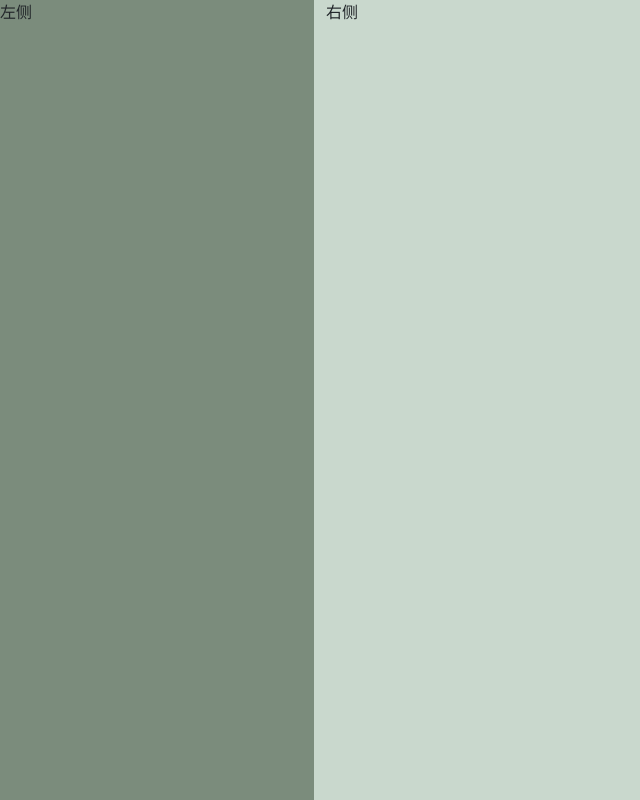
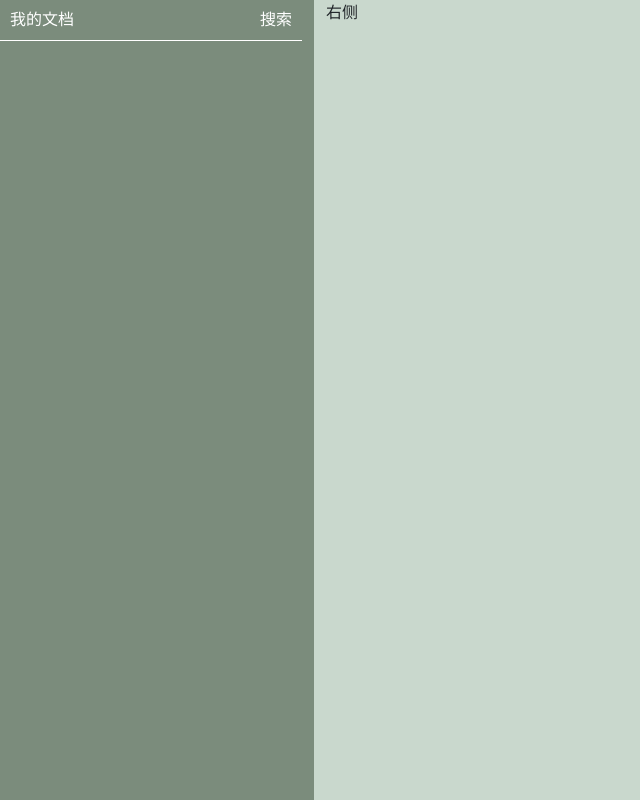
Before and after one commit to hzc168/react-electron-markdown, a React (Create React App) app: page / in a window 1280 px wide. Shown: the whole page, without its empty margins (0-640 px from the left). Built offline with nearby package versions, Linux system fonts and the light colour scheme.

Commit message:
添加SearchFile组件

```diff
--- a/src/App.js
+++ b/src/App.js
@@ -1,6 +1,7 @@
 import React from 'react'
 import styled from 'styled-components'
 import 'bootstrap/dist/css/bootstrap.min.css'
+import SearchFile from './components/SearchFile'
 
 // 自定义左侧容器
 let LeftDiv = styled.div.attrs({
@@ -23,7 +24,12 @@ function App() {
     return (
         <div className="App container-fluid px-0">
             <div className="row no-gutters">
-                <LeftDiv>左侧</LeftDiv>
+                <LeftDiv>
+                    <SearchFile
+                        title="我的文档"
+                        onSearch={(value) => {console.log(value)}}
+                    ></SearchFile>
+                </LeftDiv>
                 <RightDiv>右侧</RightDiv>
             </div>
         </div>
--- a/src/components/SearchFile.js
+++ b/src/components/SearchFile.js
@@ -1,17 +1,79 @@
-import React, { Fragment, useState } from 'react'
+import React, { Fragment, useState, useEffect, useRef } from 'react'
+import styled from 'styled-components'
 
-const SearchFile = ({title, onSearch}) => {
-    const {searchActive, setSearchActive} = useState(false)
+// 自定义搜索区域的 div
+let SearchDiv = styled.div.attrs({
+    className: 'd-flex align-items-center justify-content-between'
+})`
+    border-bottom: 1px solid #fff;
+    span {
+        color: #fff;
+        padding: 0 10px;
+        font: normal 16px/40px '微软雅黑'
+    }
+    input {
+        border: none;
+        border-radius: 4px;
+        margin-left: 10px;
+    }
+`
+
+const SearchFile = ({ title, onSearch }) => {
+    const [searchActive, setSearchActive] = useState(false)
     const [value, setValue] = useState('')
+
+    const oInput = useRef(null)
+
+    const closeSearch = () => {
+        setSearchActive(false)
+        setValue('')
+    }
+
+    useEffect(() => {
+        const searchHandle = (ev) => {
+            const { keyCode } = ev
+            if (keyCode === 13 && searchActive) {
+                onSearch(value)
+            }
+
+            if (keyCode === 27 && searchActive) {
+                closeSearch()
+            }
+        }
+        document.addEventListener('keyup', searchHandle)
+        return () => {
+            document.removeEventListener('keyup', searchHandle)
+        }
+    })
+
+    useEffect(() => {
+        if (searchActive) {
+            oInput.current.focus()
+        }
+    }, [searchActive])
+
     return (
         <Fragment>
             {
                 !searchActive &&
                 <>
-                    <div>
+                    <SearchDiv>
                         <span>{title}</span>
-                        <span>搜索</span>
-                    </div>
+                        <span onClick={() => { setSearchActive(true) }}>搜索</span>
+                    </SearchDiv>
+                </>
+            }
+            {
+                searchActive &&
+                <>
+                    <SearchDiv>
+                        <input
+                            ref={oInput}
+                            value={value}
+                            onChange={(e) => { setValue(e.target.value) }}
+                        />
+                        <span onClick={closeSearch}>关闭</span>
+                    </SearchDiv>
                 </>
             }
         </Fragment>
```
